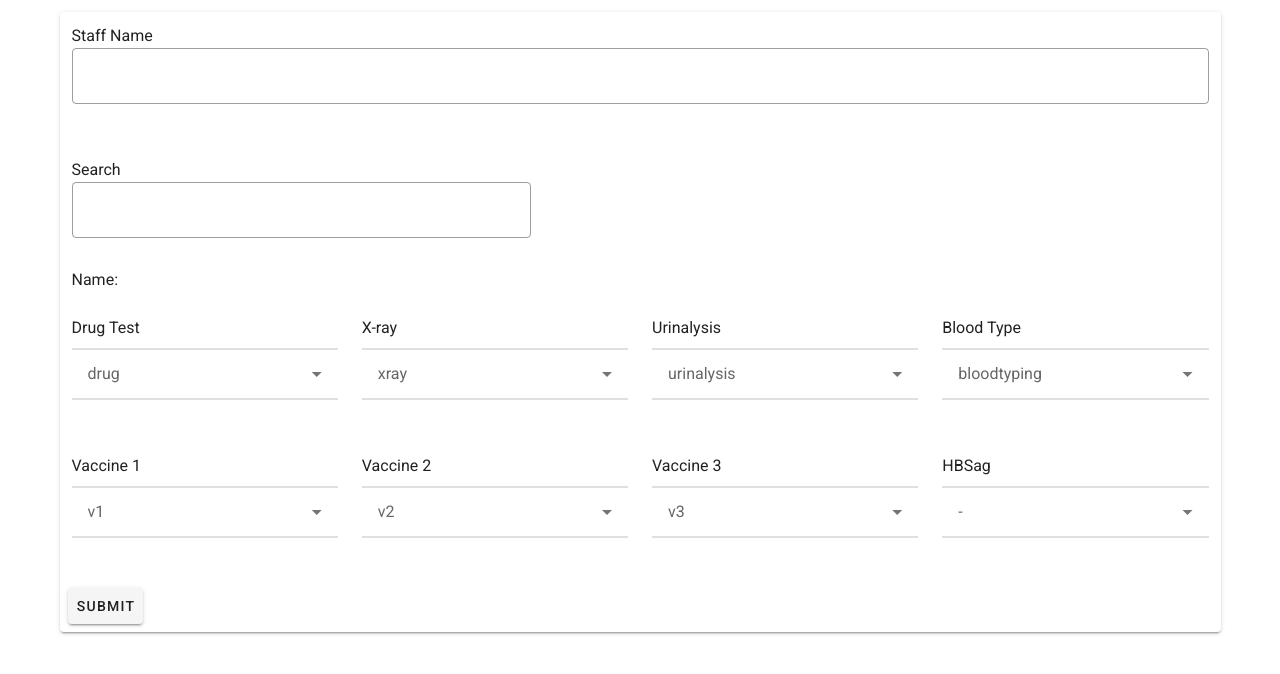
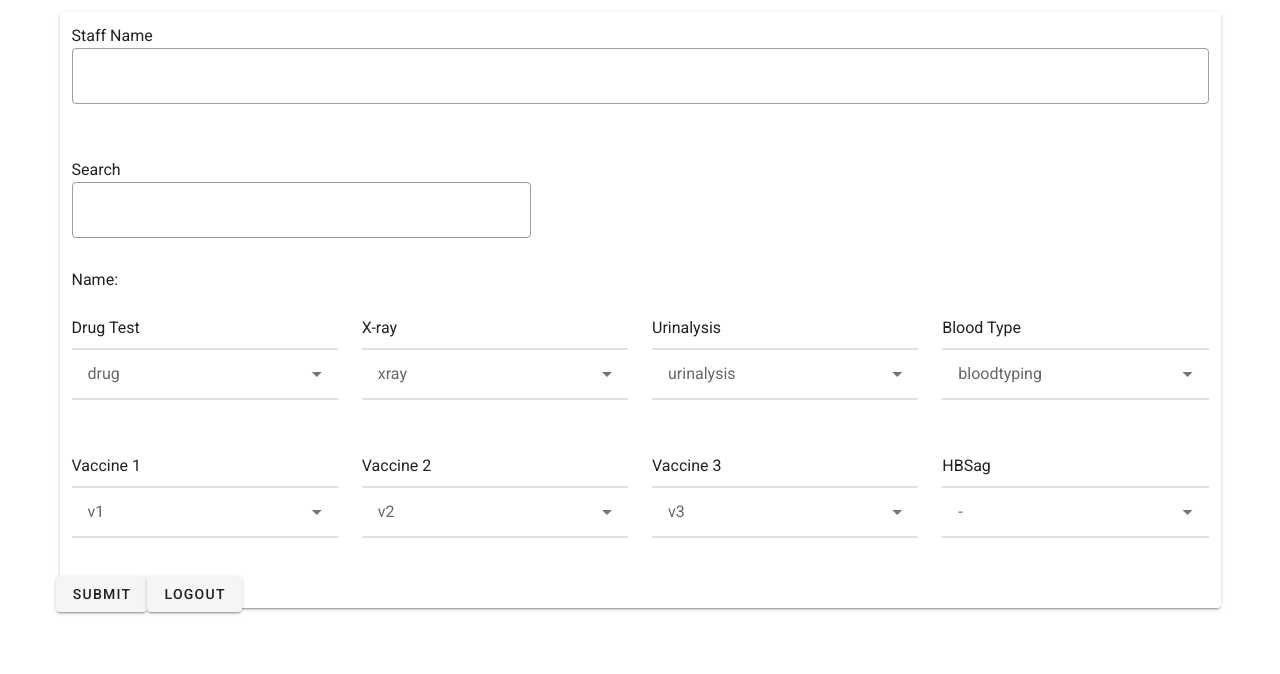
Before and after one commit to jeanjayquitayen/health-record, a Vue app in the folder project/: page /#/staff in a window 1280 px wide. Shown: the top 674 px of the page. Built offline with nearby package versions, Linux system fonts and the light colour scheme; no server answers; what vue-socket.io-extended would draw is missing.

Commit message:
fixed errors

```diff
--- a/project/src/components/staffarea.vue
+++ b/project/src/components/staffarea.vue
@@ -104,8 +104,14 @@
 
                     </v-container>
                     <v-card-actions>
-                      <v-btn @click="submitForm">submit</v-btn>
+
+                    <v-row>
+                    <v-btn @click="submitForm">submit</v-btn>
+                    <v-btn @click="logout">logout</v-btn>
+                    </v-row>
+
                     </v-card-actions>
+
             </v-card>
         </v-col>
     </v-row>
@@ -172,6 +178,10 @@ export default {
         submitForm(){
           this.results.id = this.idnum;
           this.$store.dispatch('update_result',this.results);
+        },
+        logout(){
+          this.$store.dispatch('logout_staff');
+
         }
     },
         computed:{
--- a/project/src/store/store.js
+++ b/project/src/store/store.js
@@ -146,6 +146,11 @@ export default new Vuex.Store({
           commit("doNotning",results.dtest)
           this._vm.$socket.client.emit('updateResult',results);
           alert("Updated");
+        },
+        logout_staff({commit}){
+          commit("clearInfo");
+          router.push('/');
+
         }
       },
       getters: {
```
